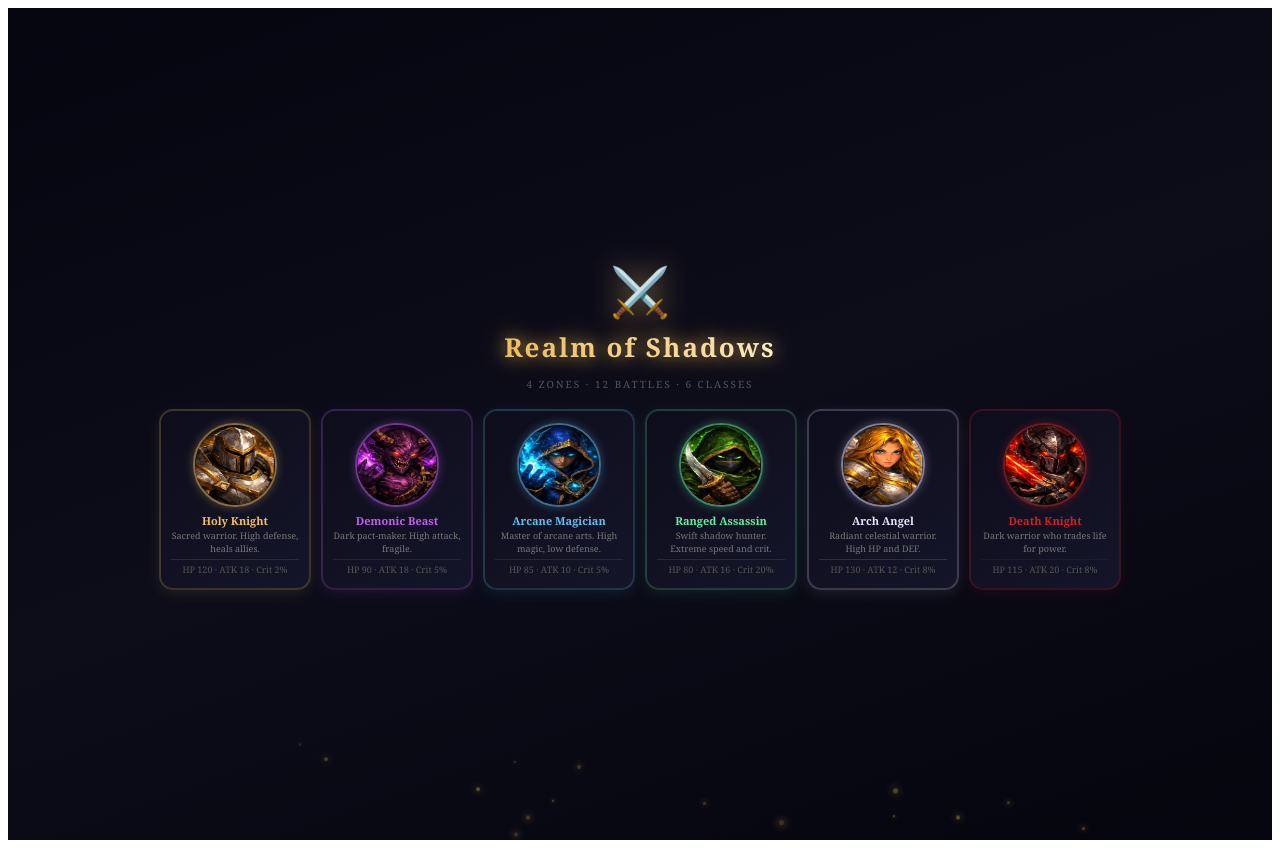
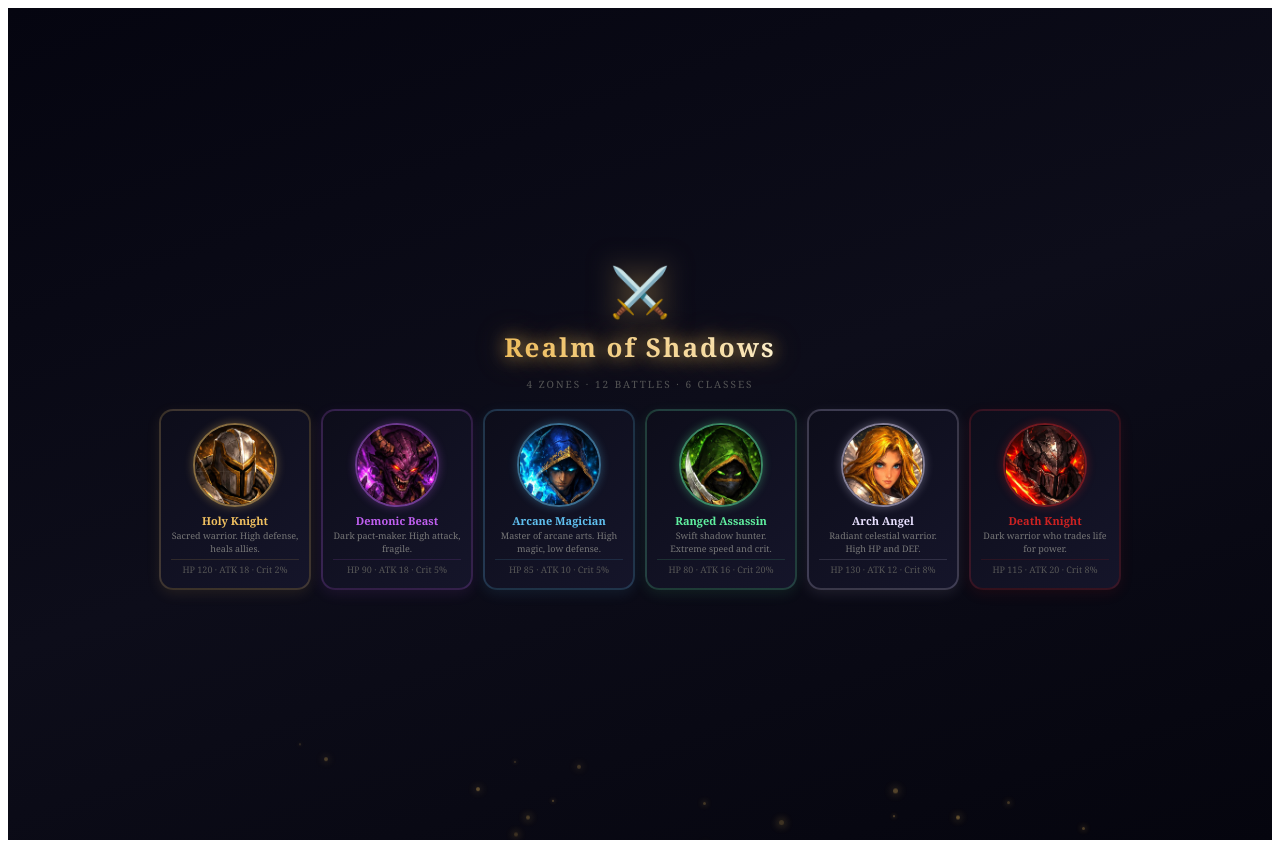
Before and after one commit to Tuxiion/realm-of-shadows, a React (Vite) app: page / in a window 1280 px wide. Built offline with nearby package versions, Linux system fonts and the light colour scheme.

Commit message:
fix portrait scaling

```diff
--- a/src/App.jsx
+++ b/src/App.jsx
@@ -43,14 +43,13 @@ function Portrait({ sheetKey, col, row, displaySize = 56, radius = "50%", style
     const cellW = meta.w / meta.cols;
     const cellH = meta.h / meta.rows;
 
-    // Scale factor: we want the displayed cell to be displaySize px
-    const scaleX = displaySize / cellW;
-    const scaleY = displaySize / cellH;
+    // Scale uniformly by width — crops height instead of squishing
+    const scale = displaySize / cellW;
 
-    const scaledSheetW = meta.w * scaleX;
-    const scaledSheetH = meta.h * scaleY;
+    const scaledSheetW = meta.w * scale;
+    const scaledSheetH = meta.h * scale;
     const bpx = -(col * displaySize);
-    const bpy = -(row * displaySize);
+    const bpy = -(row * (cellH * scale));
 
     return (
         <div style={{
@@ -61,8 +60,8 @@ function Portrait({ sheetKey, col, row, displaySize = 56, radius = "50%", style
             ...style
         }}>
             <div style={{
-                width: displaySize,
-                height: displaySize,
+                width: scaledSheetW,
+                height: scaledSheetH,
                 backgroundImage: `url(${SHEETS[sheetKey]})`,
                 backgroundSize: `${scaledSheetW}px ${scaledSheetH}px`,
                 backgroundPosition: `${bpx}px ${bpy}px`,
```
